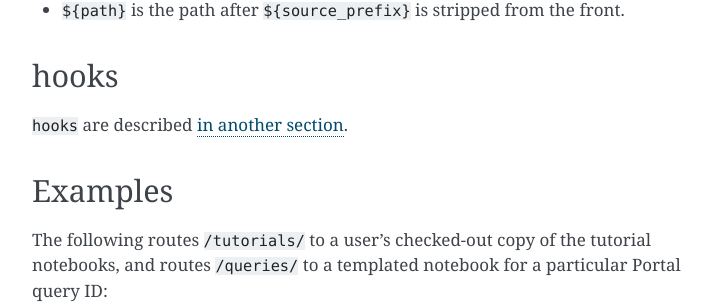
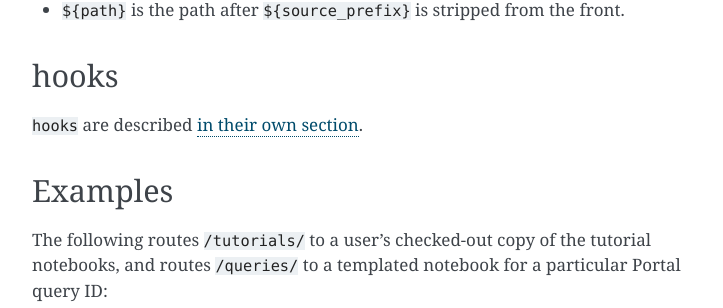
Before and after one commit to lsst-sqre/ghostwriter, a Sphinx documentation site: the page built from docs/routing/index.rst, in a window 1280 px wide. Shown: the part 1021-1329 px from the top of the page, without its empty margins (388-1111 px from the left). Built offline with Sphinx 7.4.7, drawn with Linux system fonts in a browser that asks for light colours.

Commit message:
Fix link?

```diff
--- a/docs/routing/index.rst
+++ b/docs/routing/index.rst
@@ -34,7 +34,7 @@
 hooks
 =====
 
-``hooks`` are described `in another section <../hooks/index.html>`__.
+``hooks`` are described :doc:`in their own section </hooks/index>`.
 
 Examples
 ========
```
Also changed, not shown: docs/_static/openapi.json (+1 -1 lines).
